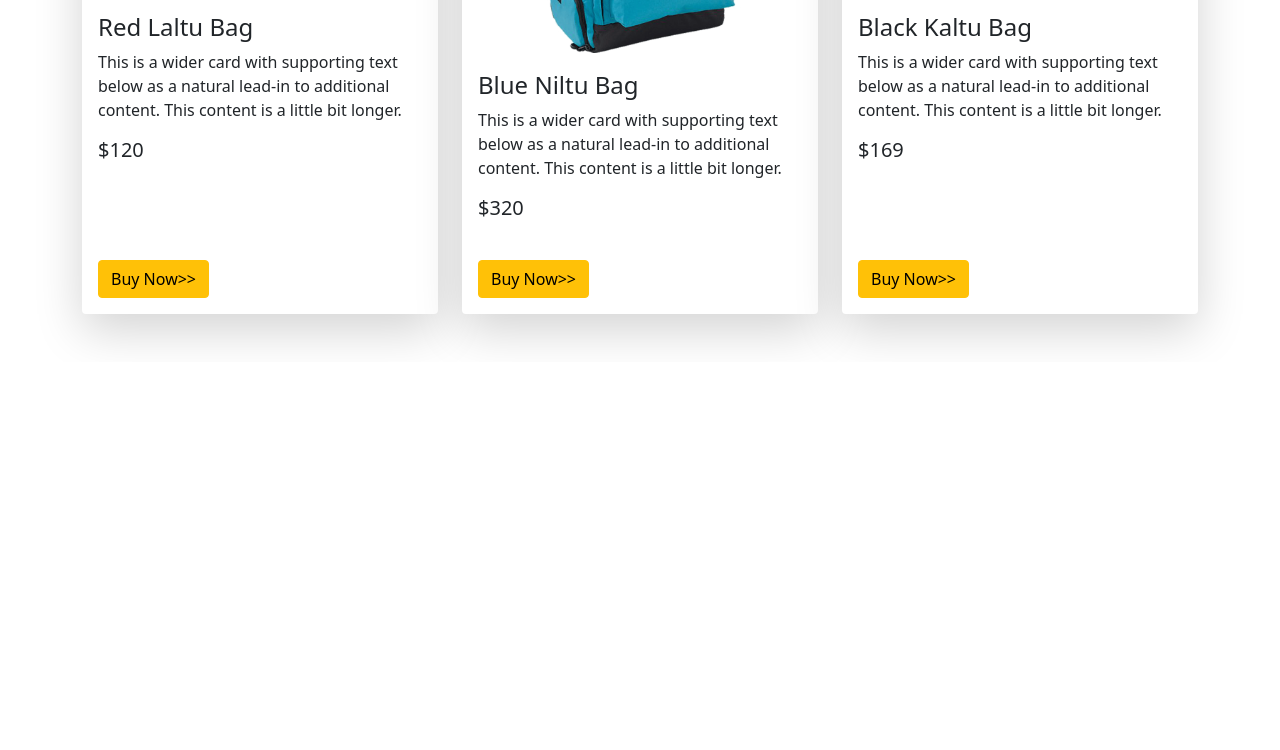
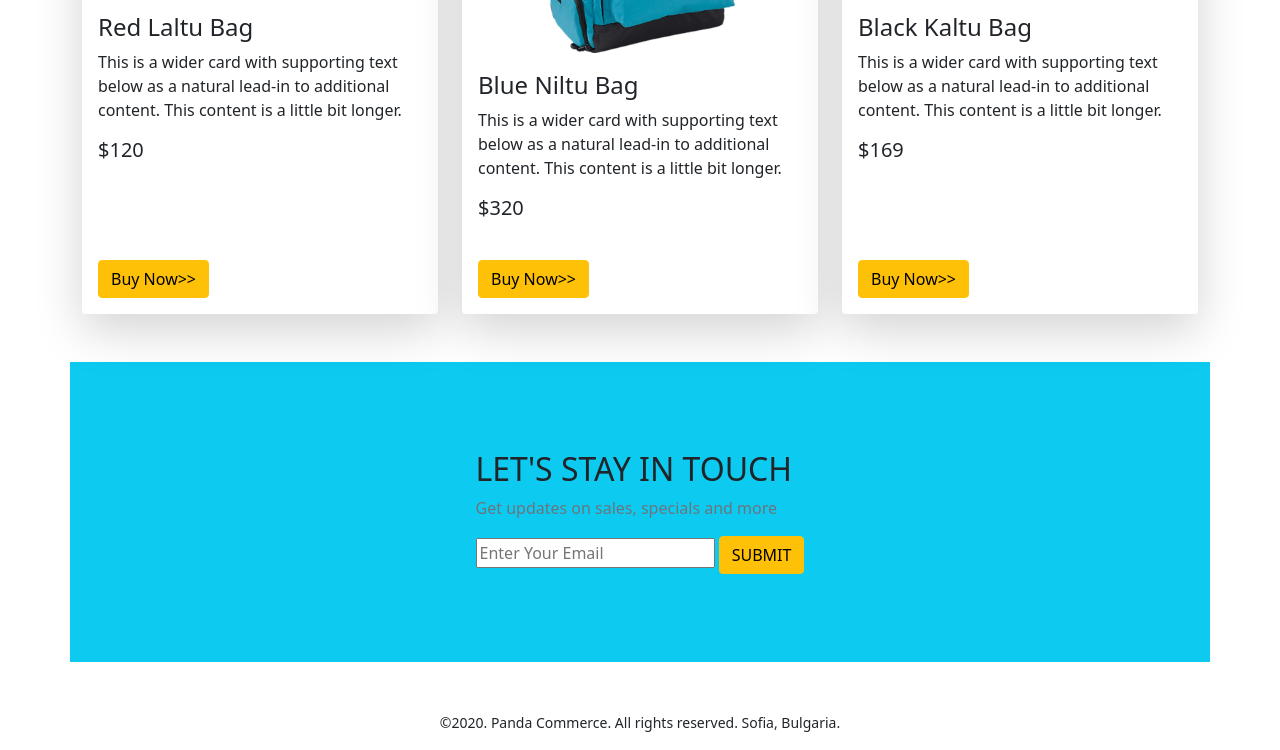
Before and after one commit to torisd560/Panda-E-Commerce, a plain HTML site: page index.html in a window 1280 px wide. Shown: the part 1729-2479 px from the top of the page. Before the commit the page ends 2091 px from the top, so only its background shows below. Drawn offline with nearby package versions, Linux system fonts and the light colour scheme.

Commit message:
added subscribe

```diff
--- a/index.html
+++ b/index.html
@@ -211,9 +211,19 @@
               </div>
         </section>
         <!-- Backpack section end -->
+        <!-- Subscribe section start -->
+        <section class="container bg-info d-flex justify-content-center align-items-center" style="height: 300px;" >
+            <div>
+                <h2>LET'S STAY IN TOUCH</h2>
+                <p class="text-muted">Get updates on sales, specials and more</p>
+                <input type="email"placeholder="Enter Your Email">
+                <button class="btn btn-warning">SUBMIT</button>
+            </div>
+        </section>
+        <!-- Subscribe section end -->
     </main>
-    <footer>
-
+    <footer class="mt-5 text-center">
+        <p><small>©2020. Panda Commerce. All rights reserved. Sofia, Bulgaria.</small></p>
     </footer>
     <!-- Bootsrap Script Link -->
     <script src="https://cdn.jsdelivr.net/npm/bootstrap@5.0.2/dist/js/bootstrap.bundle.min.js" integrity="sha384-MrcW6ZMFYlzcLA8Nl+NtUVF0sA7MsXsP1UyJoMp4YLEuNSfAP+JcXn/tWtIaxVXM" crossorigin="anonymous"></script>
```
